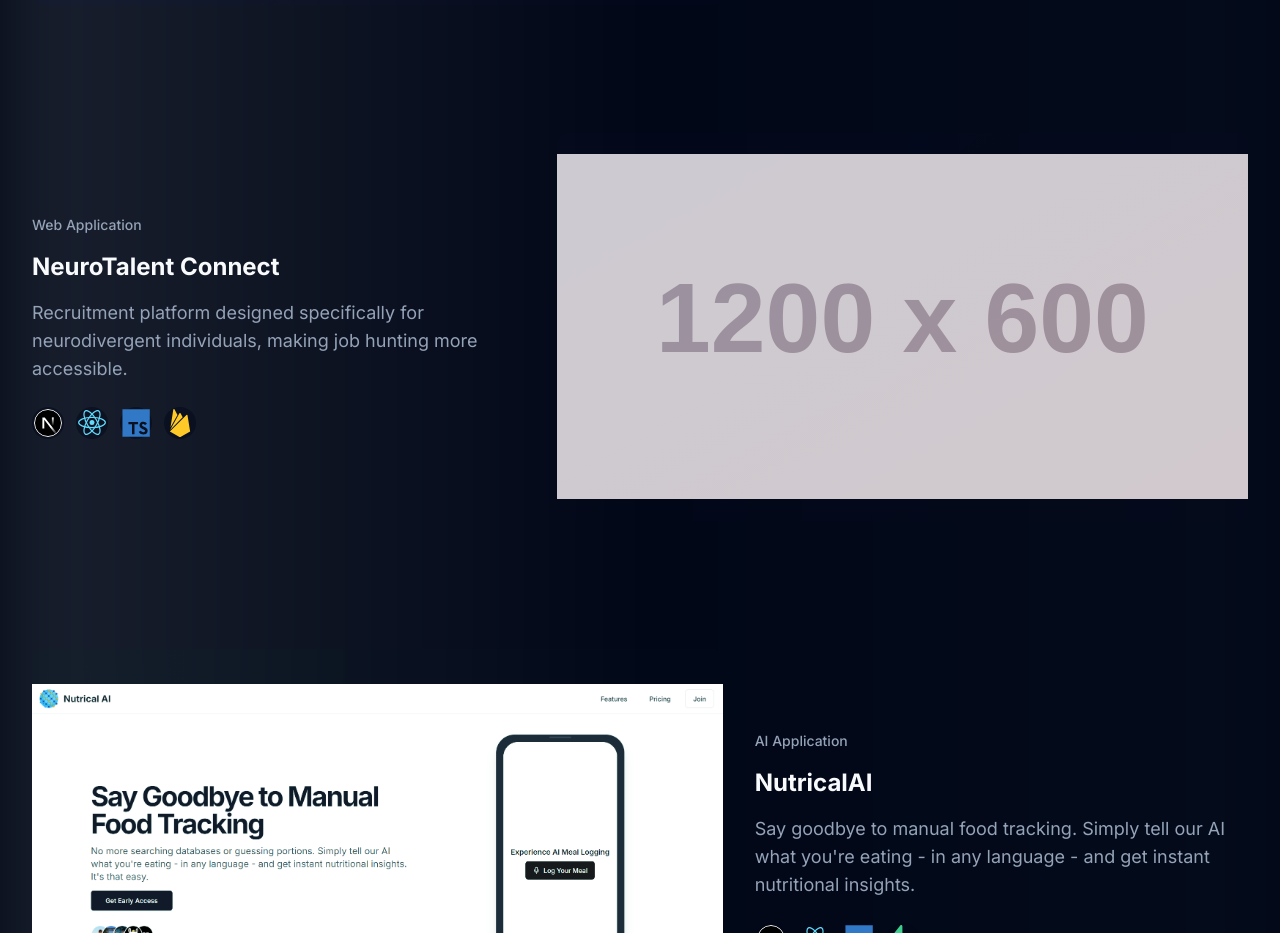
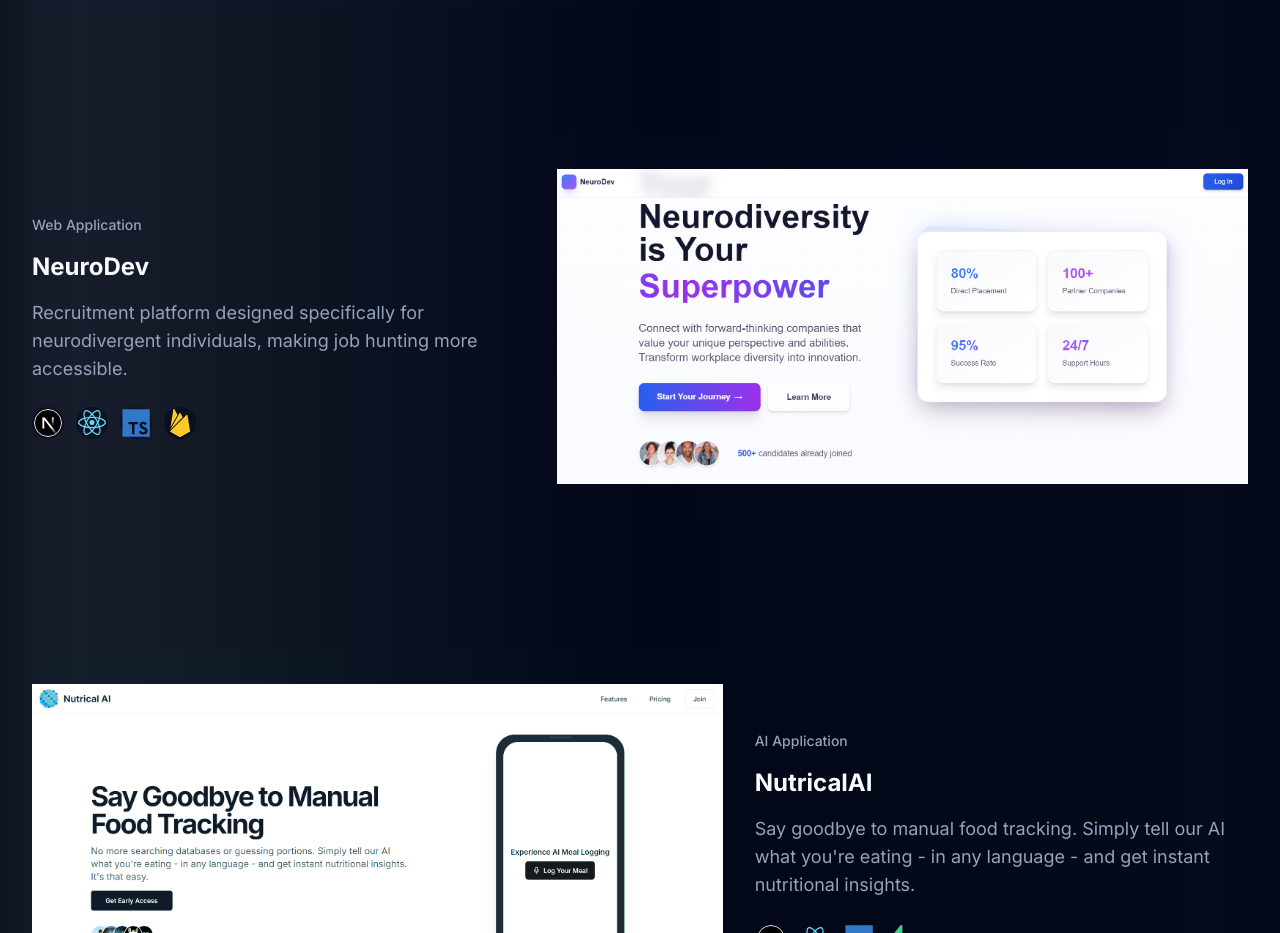
Before and after one commit to lightwheel10/mvpdesignlabs, a Next.js app: page / in a window 1280 px wide. Shown: the part 4060-4993 px from the top of the page. Built offline with nearby package versions, Linux system fonts and the light colour scheme.

Commit message:
updated the portfolio section

```diff
--- a/src/components/sections/portfolio.tsx
+++ b/src/components/sections/portfolio.tsx
@@ -20,10 +20,10 @@
     ]
   },
   {
-    title: "NeuroTalent Connect",
+    title: "NeuroDev",
     description: "Recruitment platform designed specifically for neurodivergent individuals, making job hunting more accessible.",
     category: "Web Application",
-    image: "https://via.placeholder.com/1200x600/1a1a1a/ffffff",
+    image: "/images/neurodivergentplatformimg.png",
     link: "https://neurodivergent-platform.web.app/",
     color: "from-purple-500/20 to-pink-500/20",
     techStack: [
```
Also changed, not shown: public/images/neurodivergentplatformimg.png (added).
